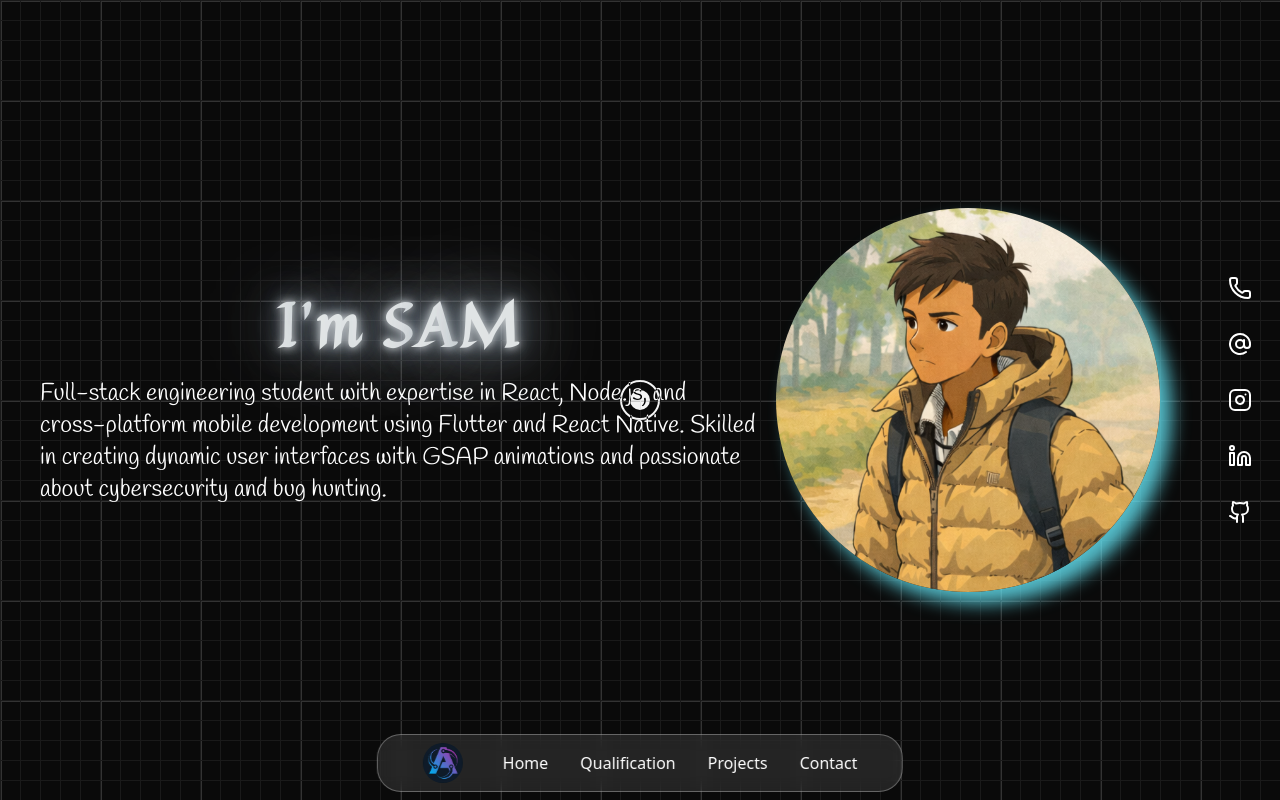
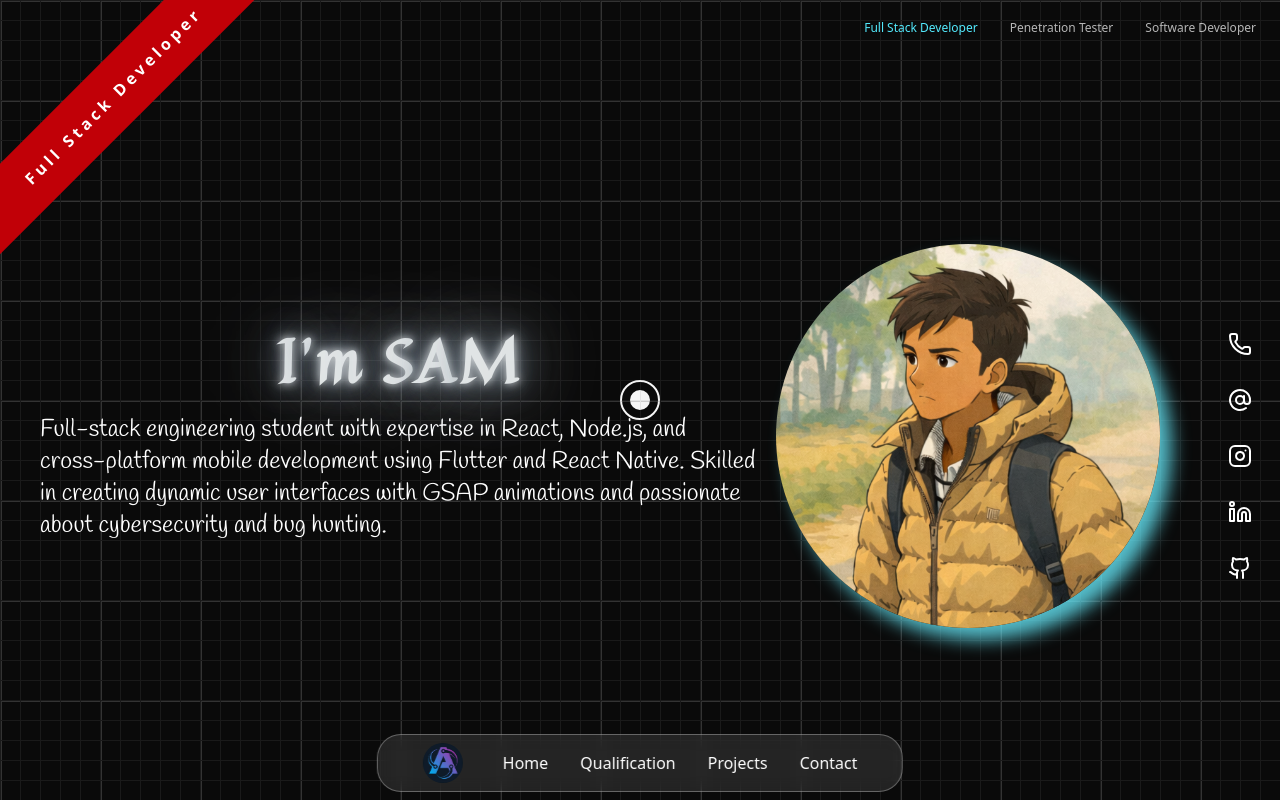
Before and after one commit to SamMegh/Portfolio-Web, a React (Vite) app: page / in a window 1280 px wide. Shown: the top 800 px of the page. Built offline with nearby package versions, Linux system fonts and the light colour scheme.

Commit message:
banner added

```diff
--- /dev/null
+++ b/src/components/topSideSkillIndicator.jsx
@@ -0,0 +1,42 @@
+import React, { useState } from "react";
+
+function TopSideSkillIndicator() {
+  const skills = [
+    "Full Stack Developer",
+    "Penetration Tester",
+    "Software Developer",
+  ];
+  const [activeSkill, setActiveSkill] = useState(0);
+
+  return (
+    <div>
+      <div className="p-4">
+        <div className="absolute top-16 -left-32">
+          <div className="px-30 py-5 select-none bg-red-700 -rotate-45">
+            <span className="text-white tracking-[4px] font-bold">
+                {skills[activeSkill]}
+            </span>
+
+          </div>
+        </div>
+        <div>
+          <ul className="flex gap-4 text-xs justify-end select-none ">
+            {skills.map((skill, index) => (
+              <li
+                key={index}
+                className="relative group px-2 py-1 cursor-pointer transition-colors duration-300"
+                onClick={() => setActiveSkill(index)}>
+                <span
+                  className={`relative z-10 ${activeSkill === index ? "text-cyan-300" : "text-white/70"}`}>
+                  {skill}
+                </span>
+              </li>
+            ))}
+          </ul>
+        </div>
+      </div>
+    </div>
+  );
+}
+
+export default TopSideSkillIndicator;
--- a/src/components/topmostpage.jsx
+++ b/src/components/topmostpage.jsx
@@ -66,11 +66,12 @@ export default function NeonText() {
   }, []);
 
   const text = "I'm SAM";
-  const discription = "Full-stack engineering student with expertise in React, Node.js, and cross-platform mobile development using Flutter and React Native. Skilled in creating dynamic user interfaces with GSAP animations and passionate about cybersecurity and bug hunting.";
+  const discription =
+    "Full-stack engineering student with expertise in React, Node.js, and cross-platform mobile development using Flutter and React Native. Skilled in creating dynamic user interfaces with GSAP animations and passionate about cybersecurity and bug hunting.";
 
   return (
     <div className="flex items-center h-screen select-none">
-      <div className="page1content sm:p-10 h-screen flex flex-col sm:flex-row-reverse justify-center sm:justify-evenly gap-5 items-center">
+      <div className="page1content p-10 pt-0 flex flex-col sm:flex-row-reverse justify-center sm:justify-evenly gap-5 items-center">
         {/* Image container */}
         <img
           src={profilephoto}
--- a/src/screens/HomeScreen.jsx
+++ b/src/screens/HomeScreen.jsx
@@ -6,6 +6,7 @@ import ProjectTab from "../components/projecttab";
 import Skills from "../components/Qualifications";
 import Contact from "../components/contact";
 import RightSection from "../components/rightSection";
+import TopSideSkillIndicator from "../components/topSideSkillIndicator";
 
 function HomeScreen() {
   useEffect(() => {
@@ -18,6 +19,7 @@ function HomeScreen() {
   return (
     <div className="Main-screen">
       <div className="wrapper overflow-hidden">
+        <TopSideSkillIndicator />
         <div className="flex">
         <TopMostPage className="flex-9/10" />
         <RightSection className=" flex-1/10 hidden sm:flex p-4" />
```
